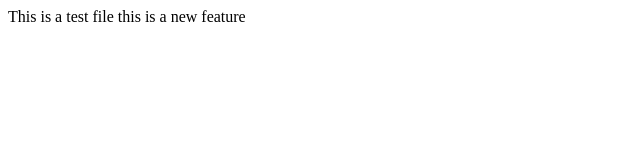
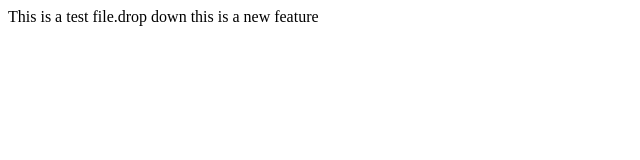
Before and after one commit to Govindadora/localrepo, a plain HTML site: page index.html in a window 1280 px wide. Shown: the whole page, without its empty margins (0-640 px from the left). Drawn offline with Linux system fonts and the light colour scheme.

Commit message:
added drop down

```diff
--- a/index.html
+++ b/index.html
@@ -1,2 +1,2 @@
-<pr>This is a test file</pr>
+<pr>This is a test file.drop down</pr>
 this is a new feature
```
